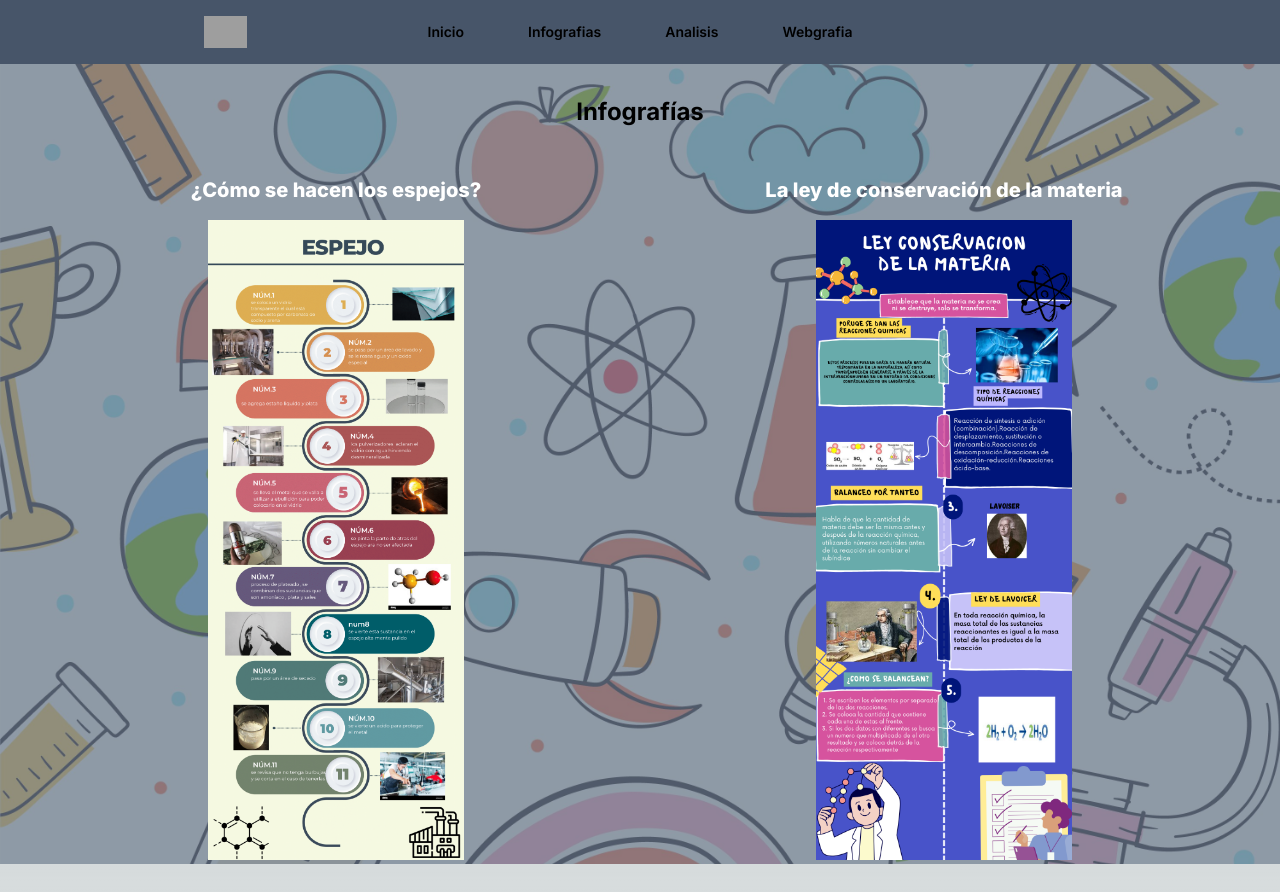
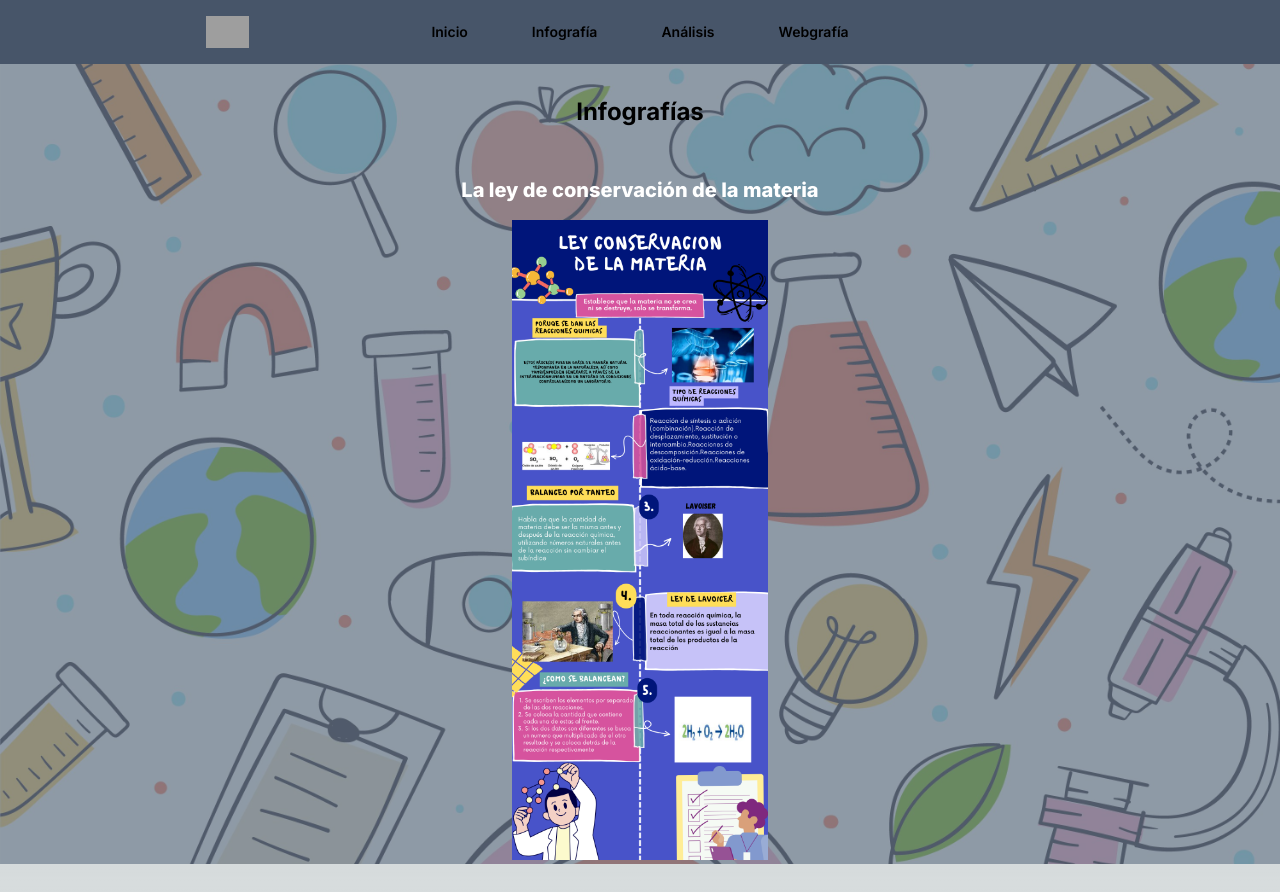
Before and after one commit to KobaBooba/xd, a Next.js app: page /infografias in a window 1280 px wide. Built offline with nearby package versions, Linux system fonts and the light colour scheme; grey boxes are pictures that could not be loaded.

Commit message:
dios mio

```diff
--- a/src/app/analisis/page.tsx
+++ b/src/app/analisis/page.tsx
@@ -22,20 +22,22 @@ export default function HomePage() {
           <div className="relative h-screen bg-center bg-cover" style={{ backgroundImage: `url('/bg.png')` }}>
             <div className="absolute inset-0 bg-slate-500 opacity-70" /> {/* Added this line */}
             <div className="absolute inset-0 flex flex-col items-center justify-center"> {/* Modified this line */}
-  <div className="flex flex-col items-center justify-center w-full p-8"> {/* Modified this line */}
+  <div className="flex flex-col items-center justify-center w-full  pt-5 "> {/* Modified this line */}
     <h1 className="text-2xl font-bold mb-2">Análisis</h1> {/* Added this line */}
     <iframe
+  className="w-full sm:w-64 md:w-96" // Ajusta el ancho del video dependiendo del tamaño de la pantalla
+  height="235"
   src="https://www.youtube.com/embed/f9bix7MlQhg"
   title="YouTube video player"
   allow="accelerometer; autoplay; clipboard-write; encrypted-media; gyroscope; picture-in-picture"
 ></iframe>
-</div>
-<div className="md:mt-0 mt-20"> {/* Aumenta el margen en la parte superior solo en dispositivos móviles */}
-  <div className="flex flex-col items-center justify-center">
+  </div>
+  <div className="flex flex-col items-center justify-center w-full p-8"> {/* Modified this line */}
+    <h1 className="text-2xl  font-extrabold">¿Cómo se hacen los vidrios?</h1> {/* Moved this line */}
     <img
       src="/1.png"
       alt=""
-      className="w-48 h-auto cursor-pointer border-2 border-gray-300 md:w-auto" /* Ajusta el ancho solo en dispositivos móviles */
+      className="w-48 h-auto cursor-pointer border-2 border-gray-300" /* Modified this line */
       onClick={onOpenModal}
     />
     <Modal open={isOpen} onClose={onCloseModal} center>
@@ -43,7 +45,6 @@ export default function HomePage() {
     </Modal>
   </div>
 </div>
-</div>
           </div>
         </div>
       );
--- a/src/app/infografias/page.tsx
+++ b/src/app/infografias/page.tsx
@@ -28,23 +28,10 @@ export default function HomePage() {
       <div className="min-h-screen bg-gray-100">
   <Header />
   <div className="relative h-screen w-screen bg-center bg-cover" style={{ backgroundImage: `url('/bg.png')` }}>
-            <div className="absolute inset-0 bg-slate-500 opacity-70"></div> {/* Added this line */}
+    <div className="absolute inset-0 bg-slate-500 opacity-70"></div>
     <div className="relative flex flex-col items-center w-full h-full p-8">
       <h1 className="text-2xl font-bold mb-4">Infografías</h1>
-              <div className="flex flex-row justify-between w-full">
-                <div className="flex flex-col items-center w-1/2 p-8">
-                  <h2 className="mb-4 text-xl text-white font-extrabold">¿Cómo se hacen los espejos?</h2>
-                  <img
-                    src="/1.png"
-                    alt=""
-                    className="w-64 h-auto cursor-pointer"
-                    onClick={onOpenModal1}
-                  />
-                  <Modal open={isOpen1} onClose={onCloseModal1} center>
-                    <img src="/1.png" alt="" className="w-full max-h-full object-contain" />
-                  </Modal>
-                </div>
-
+      <div className="flex flex-row justify-center w-full">
         <div className="flex flex-col items-center w-1/2 p-8">
           <h2 className="mb-4 text-xl text-white font-extrabold">La ley de conservación de la materia</h2>
           <img
--- a/src/app/layout.tsx
+++ b/src/app/layout.tsx
@@ -6,7 +6,7 @@ const inter = Inter({ subsets: ["latin"] });
 
 export const metadata: Metadata = {
   title: "Producto",
-  description: ".",
+  description: "Dev Koba",
 };
 
 export default function RootLayout({
--- a/src/app/page.tsx
+++ b/src/app/page.tsx
@@ -10,7 +10,7 @@ export default function Home() {
   <div className="px-6 md:px-0">
     <div className="mx-auto max-w-2xl py-10 sm:py-20 md:py-40 lg:py-56">
       <div className="text-center">
-        <h1 className="text-2xl sm:text-4xl md:text-6xl pt-10 sm:pt-20 font-extrabold">Ley de la conservacion de la Materia</h1>
+        <h1 className="text-2xl sm:text-4xl md:text-6xl pt-10 sm:pt-20 font-extrabold">Ley de la conservación de la Materia</h1>
         <p className="mt-4 sm:mt-6 text-sm sm:text-lg leading-8 font-extrabold">Santiago Redondo ・ Tomas Casas ・ Paula Gutierrez</p>
         <div className="mt-5 sm:mt-10 flex items-center justify-center gap-x-6">
         </div>
--- a/src/app/webgrafia/page.tsx
+++ b/src/app/webgrafia/page.tsx
@@ -10,10 +10,10 @@ export default function Home() {
           <main className="flex flex-col items-center justify-center p-6 h-screen w-screen">
             <div className="bg-black p-6 text-center">
               <div className="p-6">
-                <h1 className="text-4xl sm:text-6x font-extrabold">Webgrafia</h1>
-                <h1 className ="py-6 font-extrabold"> <a href="https://pea.ucr.ac.cr/wp-content/uploads/2020/08/Balanceo-por-Tanteo.pdf">Ley de conservacion de la materia</a></h1>
+                <h1 className="text-4xl sm:text-6x font-extrabold">Webgrafía</h1>
+                <h1 className ="py-6 font-extrabold"> <a href="https://pea.ucr.ac.cr/wp-content/uploads/2020/08/Balanceo-por-Tanteo.pdf">Ley de la conservación de la Materia</a></h1>
 
-                <h1 className="py-3 font-extrabold"> <a href="https://www.youtube.com/watch?v=f9bix7MlQhg">Como se hacen los espejos?</a></h1>
+                <h1 className="py-3 font-extrabold"> <a href="https://www.youtube.com/watch?v=f9bix7MlQhg">¿Como se hacen los espejos?</a></h1>
 
               </div>
             </div>
--- a/src/components/header.tsx
+++ b/src/components/header.tsx
@@ -9,9 +9,9 @@ export default function Header() {
   </div>
   <div className="flex flex-row lg:flex-row lg:gap-x-12 w-full lg:w-auto justify-center items-center space-x-4">
     <a href="/" className="text-sm font-semibold leading-6 mb-2 lg:mb-0">Inicio</a>
-    <a href="/infografias" className="text-sm font-semibold leading-6 mb-2 lg:mb-0">Infografias</a>
-    <a href="/analisis" className="text-sm font-semibold leading-6 mb-2 lg:mb-0">Analisis</a>
-    <a href="/webgrafia" className="text-sm font-semibold leading-6 mb-2 lg:mb-0">Webgrafia</a>
+    <a href="/infografias" className="text-sm font-semibold leading-6 mb-2 lg:mb-0">Infografía</a>
+    <a href="/analisis" className="text-sm font-semibold leading-6 mb-2 lg:mb-0">Análisis</a>
+    <a href="/webgrafia" className="text-sm font-semibold leading-6 mb-2 lg:mb-0">Webgrafía</a>
   </div>
   <div className="hidden lg:flex lg:flex-1 lg:justify-end">
   </div>
```
Lines whose indentation alone changed are shown as unchanged.
